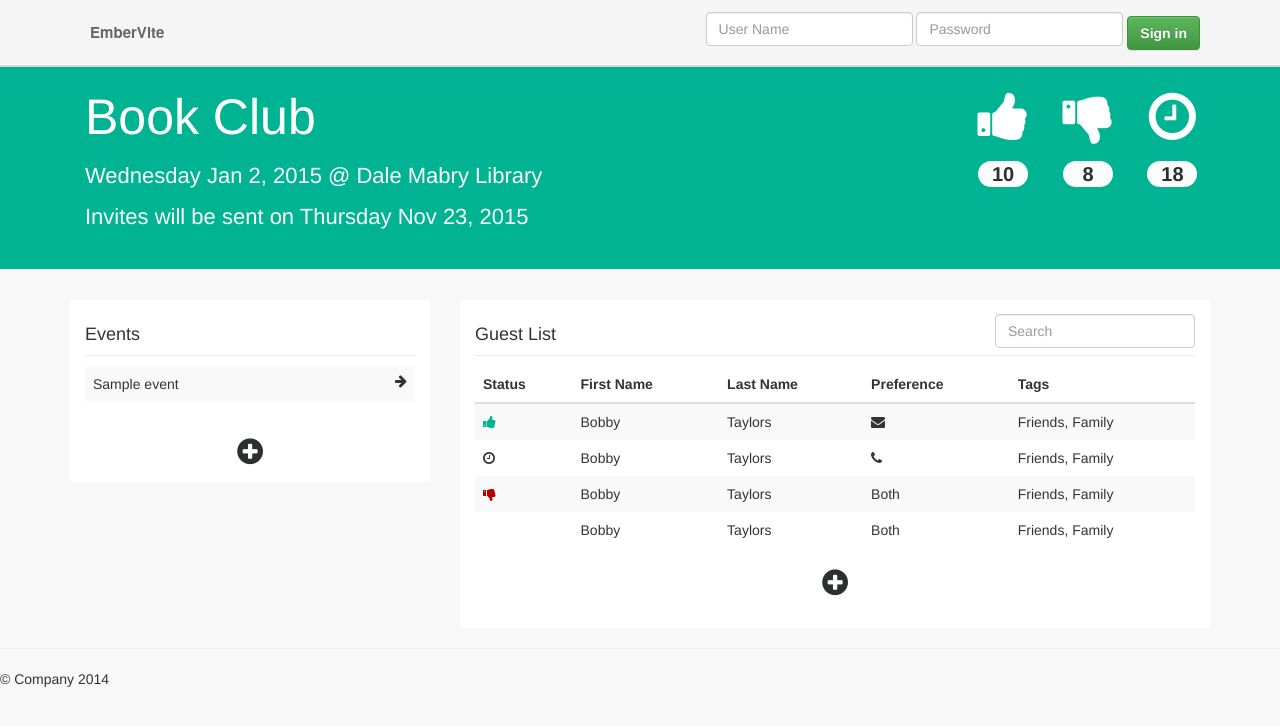
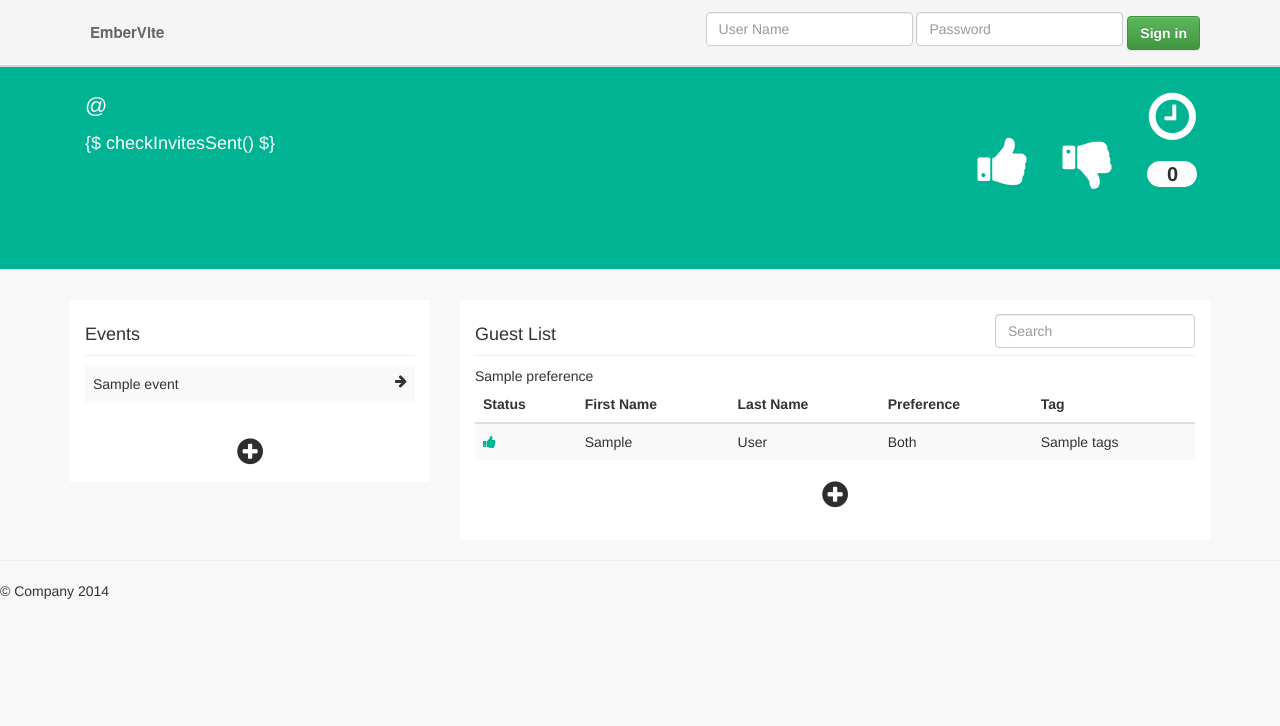
Before and after one commit to exit99/embervite, a Django app: template templates/events/dashboard.html in a window 1280 px wide. Shown: the top 726 px of the page. Run offline with Django 3.2, Linux system fonts and the light colour scheme; the template is opened without the code that fills it: most values are stand-ins (such as "Sample title", 1, 10 or a date in 2020); some libraries are stand-ins or nearby versions.

Commit message:
Dahsboard dynamic change header

```diff
--- a/events/urls.py
+++ b/events/urls.py
@@ -10,6 +10,7 @@
     url(r'^event/delete/(\d{1,6})/$', 'event_delete', name='event-delete'),
 
     url(r'^dashboard/$', 'event_dashboard', name='event-dashboard'),
+    url(r'^event-data/$', 'event_data', name='event-data'),
 
     url(r'^member/list/$', 'member_list', name='member-list'),
     url(r'^member/edit/(\d{1,6})/$', 'member_edit', name='member-edit'),
--- /dev/null
+++ b/static/js/dashboard/controller.js
@@ -0,0 +1,30 @@
+dashboardApp.controller('eventCtrl', function($scope, $rootScope, $timeout) {
+    $scope.event_pk = 0;
+    $scope.initEvent = function (pk) {
+        $timeout(function () {
+            $scope.event_pk = pk;
+        }, 0);
+    }
+    $scope.$watch('event_pk', function (new_val, old_val) {
+        if (new_val != old_val){
+            $rootScope.$broadcast('newEvent', $scope.event_pk)
+        }
+    });
+});
+
+dashboardApp.controller('headerCtrl', function($scope, $http) {
+    $scope.$on('newEvent', function(e, data) {
+        $http.post("/ev/event-data/", {
+            pk: data
+        }).success(function(data) {
+            $scope.event_data = data
+        });
+    });
+    $scope.checkInvitesSent = function () {
+        if (($scope.event_data['invited'] + $scope.event_data['attending'] + $scope.event_data['not_attending']) > 0) {
+            return "Invites Sent"
+        } else {
+            return "Invites will be sent on " + $scope.event_data['invite_date']
+        }
+    }
+});
--- a/templates/events/dashboard.html
+++ b/templates/events/dashboard.html
@@ -2,34 +2,38 @@
 {% load event_tags %}
 
 {% block head %}
+    <script type="application/javascript" src="/static/js/dashboard/app.js"></script>
+    <script type="application/javascript" src="/static/js/dashboard/controller.js"></script>
+    <script type="application/javascript" src="/static/js/dashboard/directive.js"></script>
 {% endblock  %}
 
 {% block body %}
-<div class="page-header">
+<div ng-app="dashboardApp">
+<div class="page-header" ng-controller="headerCtrl">
     <div class="container">
       <div class="row">
           <div class="col-md-9">
-            <h1>Book Club</h1>
-            <p>Wednesday Jan 2, 2015 @ Dale Mabry Library</p>
-            <p>Invites will be sent on Thursday Nov 23, 2015</p>
+              <h1>{$ event_data['title'] $}</h1>
+              <p>{$ event_data['event_date'] $} @ {$ event_data['location'] $}</p>
+              <p style="font-size: 18px">{$ checkInvitesSent() $}</p>
           </div>
           <div class="col-md-3">
             <div class="stats">
                 <center>
                   <span class="fa fa-4x fa-thumbs-up"></span><br>
-                  <span class="badge">10</span>
+                  <span class="badge">{$ event_data['attending'] $}</span>
                 </center>
             </div>
             <div class="stats">
                 <center>
                   <span class="fa fa-4x fa-thumbs-down"></span><br>
-                  <span class="badge">8</span>
+                  <span class="badge">{$ event_data['not_attending'] $}</span>
                 </center>
             </div>
             <div class="stats">
                 <center>
                   <span class="fa fa-4x fa-clock-o"></span><br>
-                  <span class="badge">18</span>
+                  <span class="badge">{$ event_data['invited'] - (event_data['attending'] + event_data['not_attending']) $}</span>
                 </center>
             </div>
           </div>
@@ -37,7 +41,7 @@
     </div>
 </div>
 
-    <div class="container filled">
+    <div class="container filled" ng-controller="eventCtrl">
       <div class="row">
           <div class="col-md-4">
               <div class="holder">
@@ -46,7 +50,7 @@
                     <table class="table table-hover table-striped invited">
                       <tbody>
                       {% for event in events %}
-                      <tr><td>{{ event.title }}<span class="fa fa-arrow-right"></span></tr></td>
+                      <tr{% if forloop.counter == 1 %} ng-init="initEvent({{ event.pk|escapejs}})"{% endif %} ng-click="event_pk = {{ event.pk|escapejs }}"><td>{{ event.title }}<span ng-hide="{{ event.pk|escapejs }} != event_pk" class="fa fa-arrow-right"></span></tr></td>
                       {% endfor %}
                       </tbody>
                     </table>
@@ -58,7 +62,7 @@
                 </div>
               </div>
           </div>
-          <div class="col-md-8">
+          <div class="col-md-8" ng-controller="guestListCtrl">
               <div class="holder">
                 <div class="text-holder guest-list">
                   <h5>Guest List</h5>
@@ -72,39 +76,20 @@
                                   <th>First Name</th>
                                   <th>Last Name</th>
                                   <th>Preference</th>
-                                  <th>Tags</th>
+                                  <th>Tag</th>
                               </tr>
                           </thead>
                           <tbody>
+                          {% for member in members %}
                           <tr>
                               <td><span class="fa fa-thumbs-up"></td>
-                              <td>Bobby</td>
-                              <td>Taylors</td>
-                              <td><span class="fa fa-envelope"></span></td>
-                              <td>Friends, Family</td>
+                              <td>{{ member.first_name }}</td>
+                              <td>{{ member.last_name }}</td>
+                              <td>{% if member.preference == "email" %}<span class="fa fa-envelope"></span>{% elif member.preference == "phone" %}<span style="font-size: 22px;" class="fa fa-mobile-phone"></span>{% else %}Both{% endif %}</td>
+                      {{ member.preference }}
+                              <td>{{ member.tags }}</td>
                           </tr>
-                          <tr>
-                              <td><span class="fa fa-clock-o"></td>
-                              <td>Bobby</td>
-                              <td>Taylors</td>
-                              <td><span class="fa fa-phone"></span></td>
-                              <td>Friends, Family</td>
-                          </tr>
-                           <tr>
-                              <td><span class="fa fa-thumbs-down"></td>
-                              <td>Bobby</td>
-                              <td>Taylors</td>
-                              <td>Both</td>
-                              <td>Friends, Family</td>
-                          </tr>
-                           <tr>
-                              <td></td>
-                              <td>Bobby</td>
-                              <td>Taylors</td>
-                              <td>Both</td>
-                              <td>Friends, Family</td>
-                          </tr>
-
+                          {% endfor %}
                           </tbody>
                         </table>
 
@@ -122,6 +107,7 @@
           </div>
       </div>
     </div>
+</div>
 
       <hr>
 {% endblock %}
```
Also changed, not shown: events/models.py (+16 -0 lines), events/views.py (+11 -0 lines), static/js/dashboard/app.js (added, +44 -0 lines), static/js/dashboard/directive.js (added, +16 -0 lines), events/migrations/0003_member_tags.py (added).
